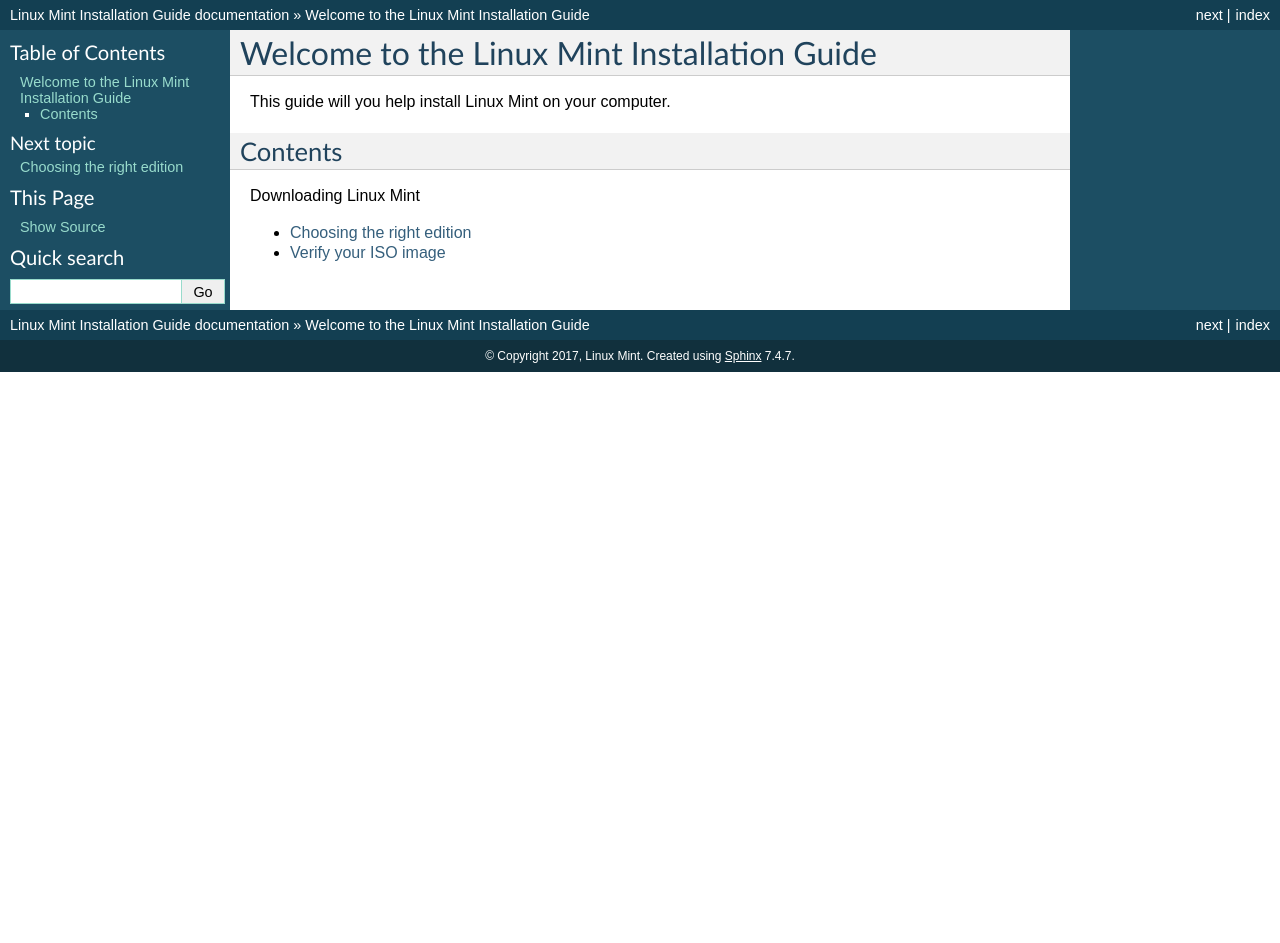
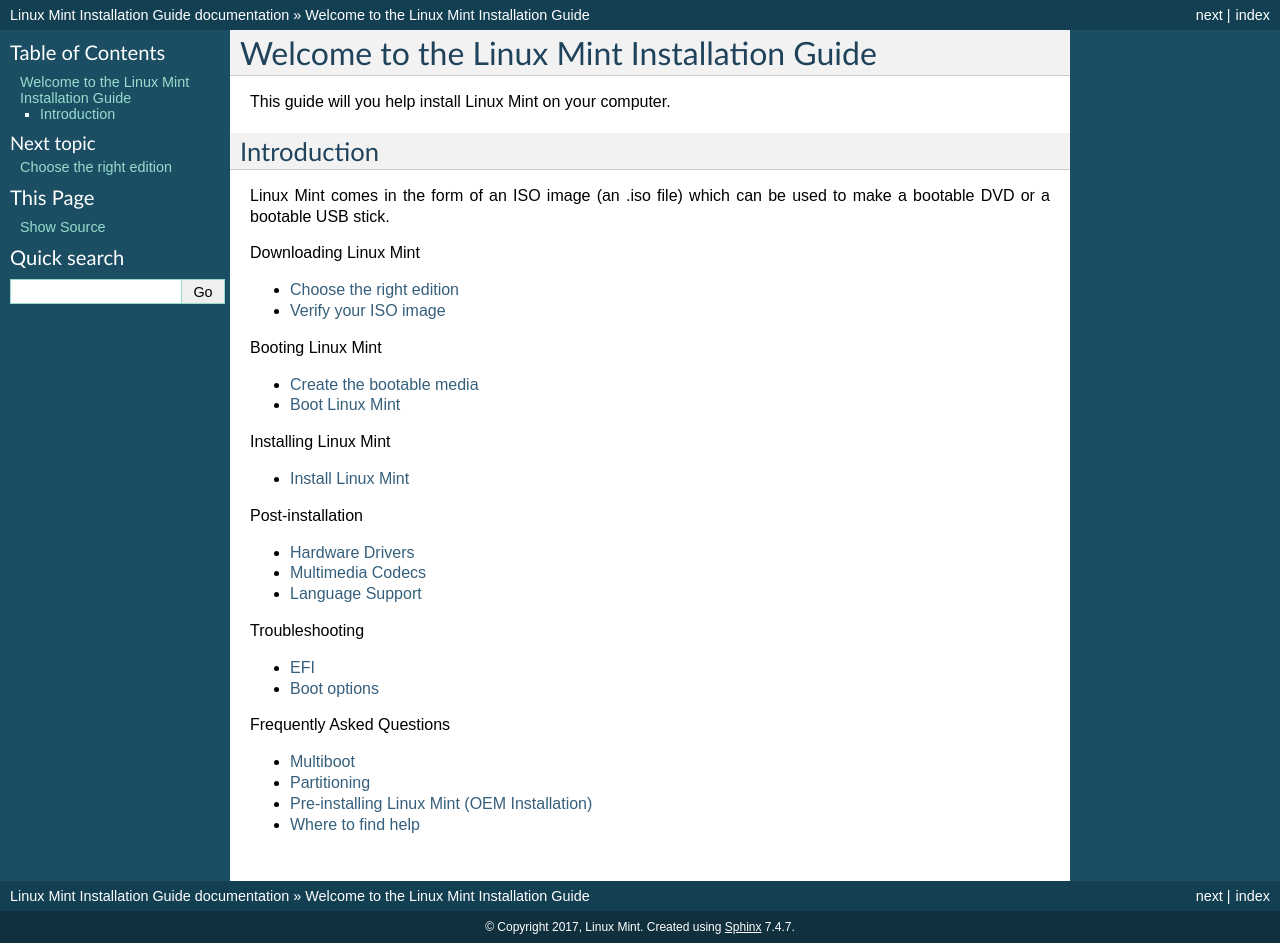
Before and after one commit to French77/doc-installation-guide, a Sphinx documentation site: the page built from docs/index.rst, in a window 1280 px wide. Built offline with Sphinx 7.4.7, drawn with Linux system fonts in a browser that asks for light colours; before the commit the page ends 900 px from its top, so only the background shows below that.

Commit message:
Update docs

```diff
--- /dev/null
+++ b/docs/boot.rst
@@ -0,0 +1,4 @@
+Boot Linux Mint
+===============
+
+blah
--- /dev/null
+++ b/docs/boot_options.rst
@@ -0,0 +1,4 @@
+Boot options
+============
+
+blah
--- a/docs/download.rst
+++ b/docs/choose.rst
@@ -1,5 +1,5 @@
-Choosing the right edition
-==========================
+Choose the right edition
+========================
 
 Cinnamon, MATE or Xfce?
 -----------------------
--- /dev/null
+++ b/docs/codecs.rst
@@ -0,0 +1,4 @@
+Multimedia Codecs
+=================
+
+blah
--- /dev/null
+++ b/docs/drivers.rst
@@ -0,0 +1,4 @@
+Hardware Drivers
+================
+
+blah
--- /dev/null
+++ b/docs/help.rst
@@ -0,0 +1,4 @@
+Where to find help
+==================
+
+blah
--- a/docs/index.rst
+++ b/docs/index.rst
@@ -3,12 +3,51 @@
 
 This guide will you help install Linux Mint on your computer.
 
-Contents
---------
+Introduction
+------------
+
+Linux Mint comes in the form of an ISO image (an .iso file) which can be used to make a bootable DVD or a bootable USB stick.
 
 .. toctree::
    :maxdepth: 1
    :caption: Downloading Linux Mint
 
-   download
+   choose
    verify
+
+.. toctree::
+   :maxdepth: 1
+   :caption: Booting Linux Mint
+
+   burn
+   boot
+
+.. toctree::
+   :maxdepth: 1
+   :caption: Installing Linux Mint
+
+   install
+
+.. toctree::
+   :maxdepth: 1
+   :caption: Post-installation
+
+   drivers
+   codecs
+   locales
+
+.. toctree::
+   :maxdepth: 1
+   :caption: Troubleshooting
+
+   efi
+   boot_options
+
+.. toctree::
+   :maxdepth: 1
+   :caption: Frequently Asked Questions
+
+   multiboot
+   partitioning
+   oem
+   help
--- /dev/null
+++ b/docs/install.rst
@@ -0,0 +1,4 @@
+Install Linux Mint
+==================
+
+blah
--- /dev/null
+++ b/docs/locales.rst
@@ -0,0 +1,4 @@
+Language Support
+================
+
+blah
--- /dev/null
+++ b/docs/multiboot.rst
@@ -0,0 +1,4 @@
+Multiboot
+=========
+
+blah
--- /dev/null
+++ b/docs/oem.rst
@@ -0,0 +1,4 @@
+Pre-installing Linux Mint (OEM Installation)
+============================================
+
+blah
--- /dev/null
+++ b/docs/partitioning.rst
@@ -0,0 +1,4 @@
+Partitioning
+============
+
+blah
```
Also changed, not shown: docs/burn.rst (added, +61 -0 lines), docs/chapter1.rst (deleted, +0 -22 lines), docs/chapter2.rst (deleted, +0 -22 lines), docs/chapter3.rst (deleted, +0 -22 lines), docs/efi.rst (added, +10 -0 lines).
